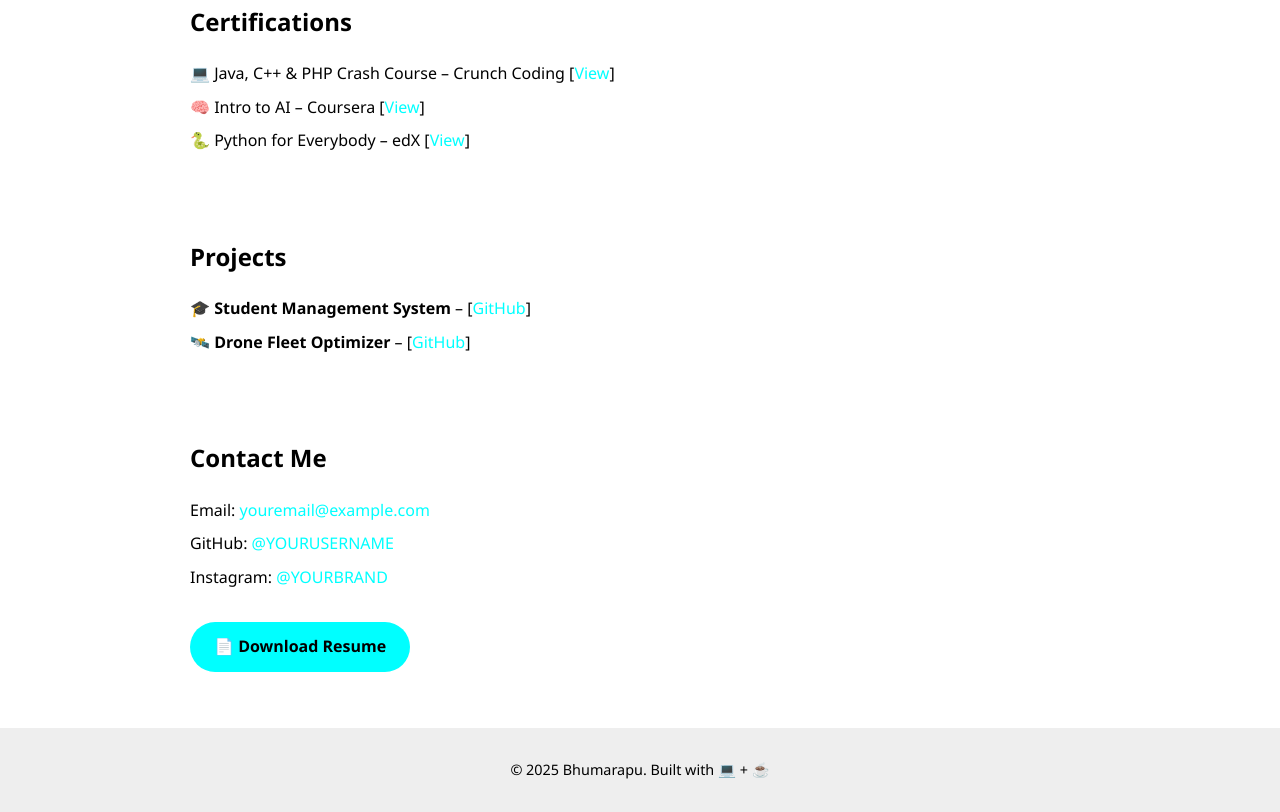
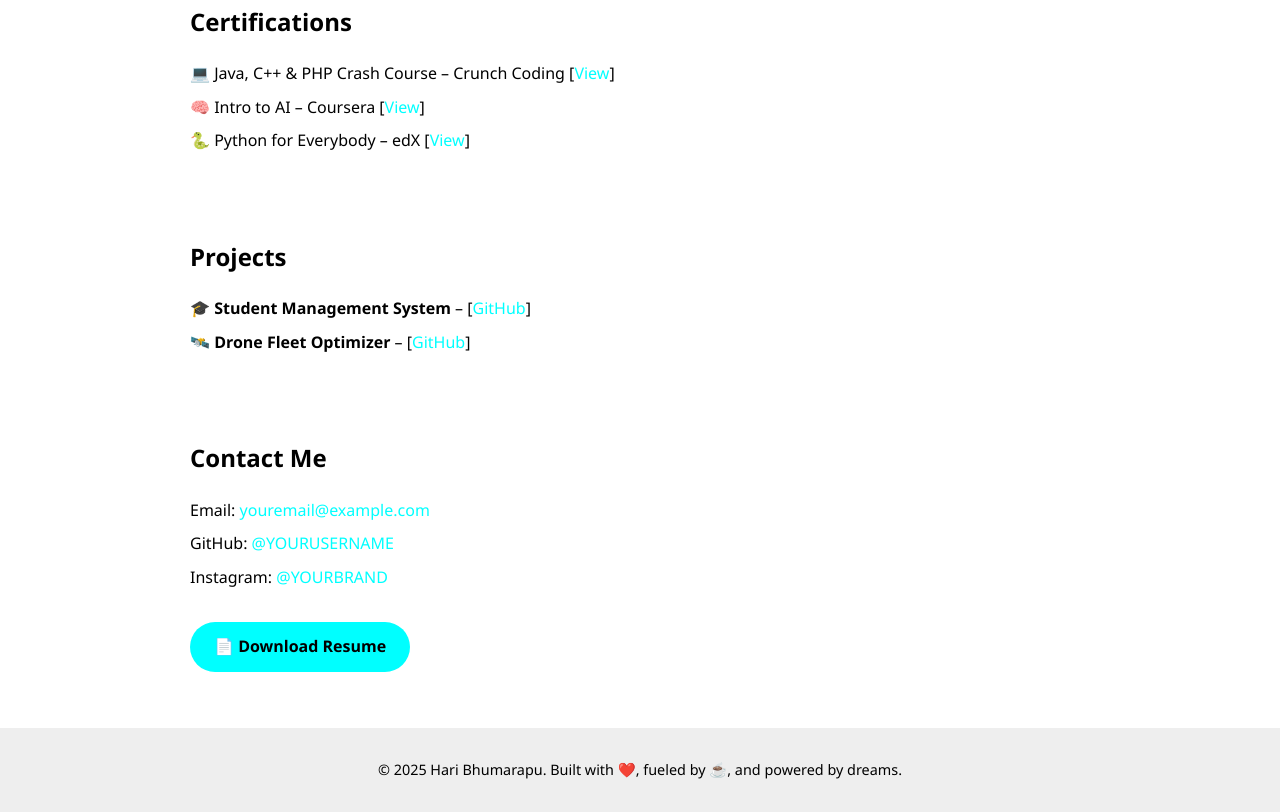
Before and after one commit to haribhumarapu/btech-portifolio, a plain HTML site: page index.html in a window 1280 px wide. Shown: the part 763-1575 px from the top of the page. Drawn offline with Linux system fonts and the light colour scheme.

Commit message:
Update index.html

```diff
--- a/index.html
+++ b/index.html
@@ -243,7 +243,7 @@
   </section>
 
   <footer>
-    <p>&copy; 2025 Bhumarapu. Built with 💻 + ☕</p>
+    <p>&copy; 2025 Hari Bhumarapu. Built with ❤️, fueled by ☕, and powered by dreams.</p>
   </footer>
 
   <!-- JS for Dark Mode -->
```
